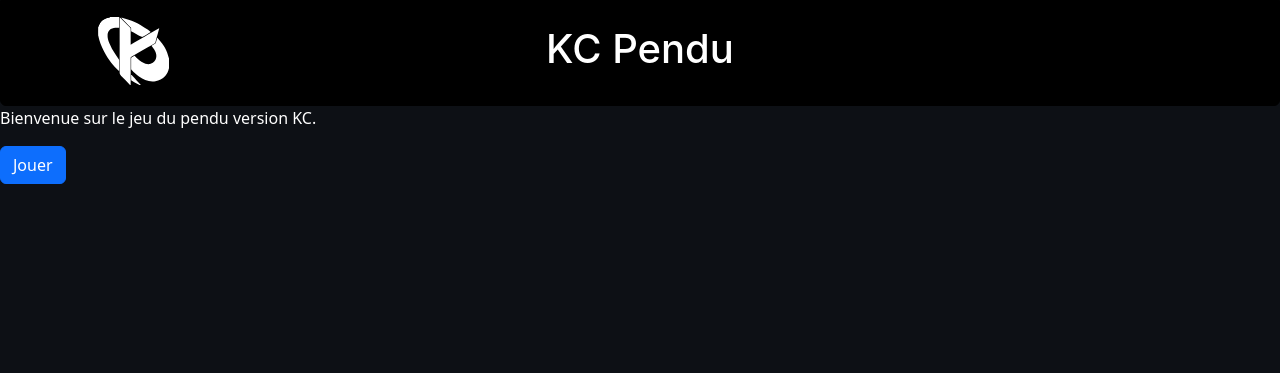
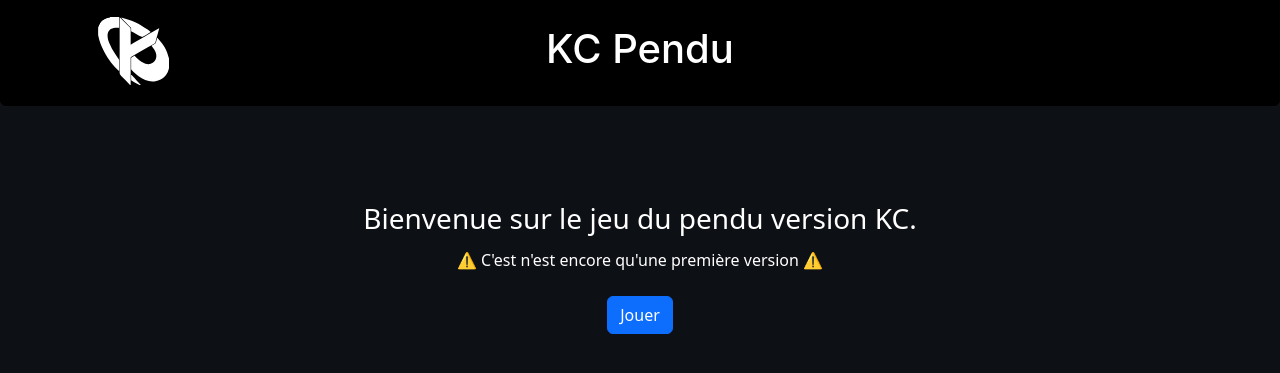
Before and after one commit to MatheoD16/KC-Pendu, a PHP site: page / in a window 1280 px wide. Shown: the top 373 px of the page. Run offline with PHP 8.4, Linux system fonts and the light colour scheme; some libraries are stand-ins or nearby versions.

Commit message:
:lipstick: style Index

```diff
--- a/index.html
+++ b/index.html
@@ -36,8 +36,12 @@
       </div>
     </header>
 
-    <p>Bienvenue sur le jeu du pendu version KC.</p>
-
-    <a href="/game"><button class="btn btn-primary">Jouer</button></a>
+    <div class="container-fluid">
+      <div class="text-center">
+    <h3 class="pt-5 mt-5">Bienvenue sur le jeu du pendu version KC.</h3>
+        <p class="pt-1">⚠️ C'est n'est encore qu'une première version ⚠️</p>
+    <a href="/game"><button class="btn mt-2 btn-primary">Jouer</button></a>
+    </div>
+    </div>
   </body>
 </html>
--- a/resources/style/style.css
+++ b/resources/style/style.css
@@ -16,6 +16,7 @@ body{
     font-family: Cairo, -apple-system, BlinkMacSystemFont, Segoe UI, Roboto, Helvetica, Arial, sans-serif, Apple Color Emoji, Segoe UI Emoji, Segoe UI Symbol;
     font-style: normal;
     text-shadow: white;
+
 }
 
 @media (max-width: 767.98px) {
```
